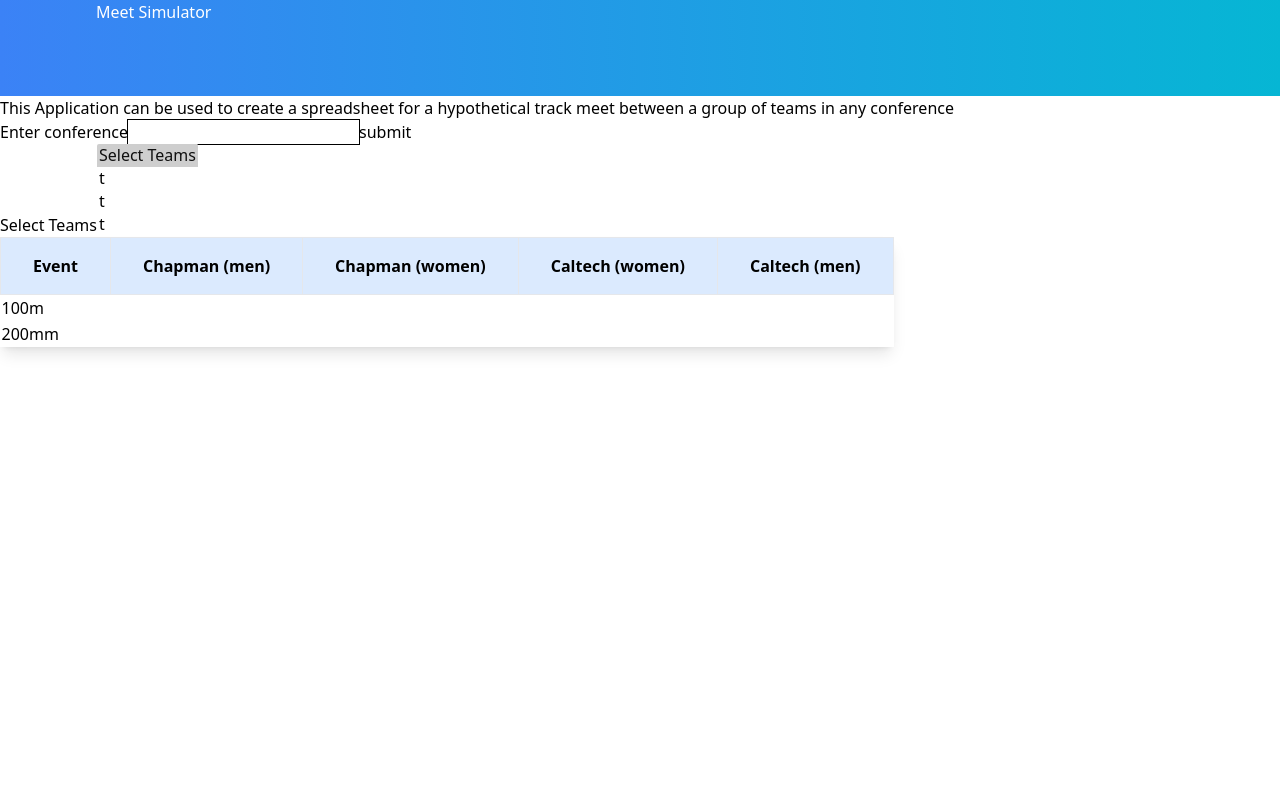
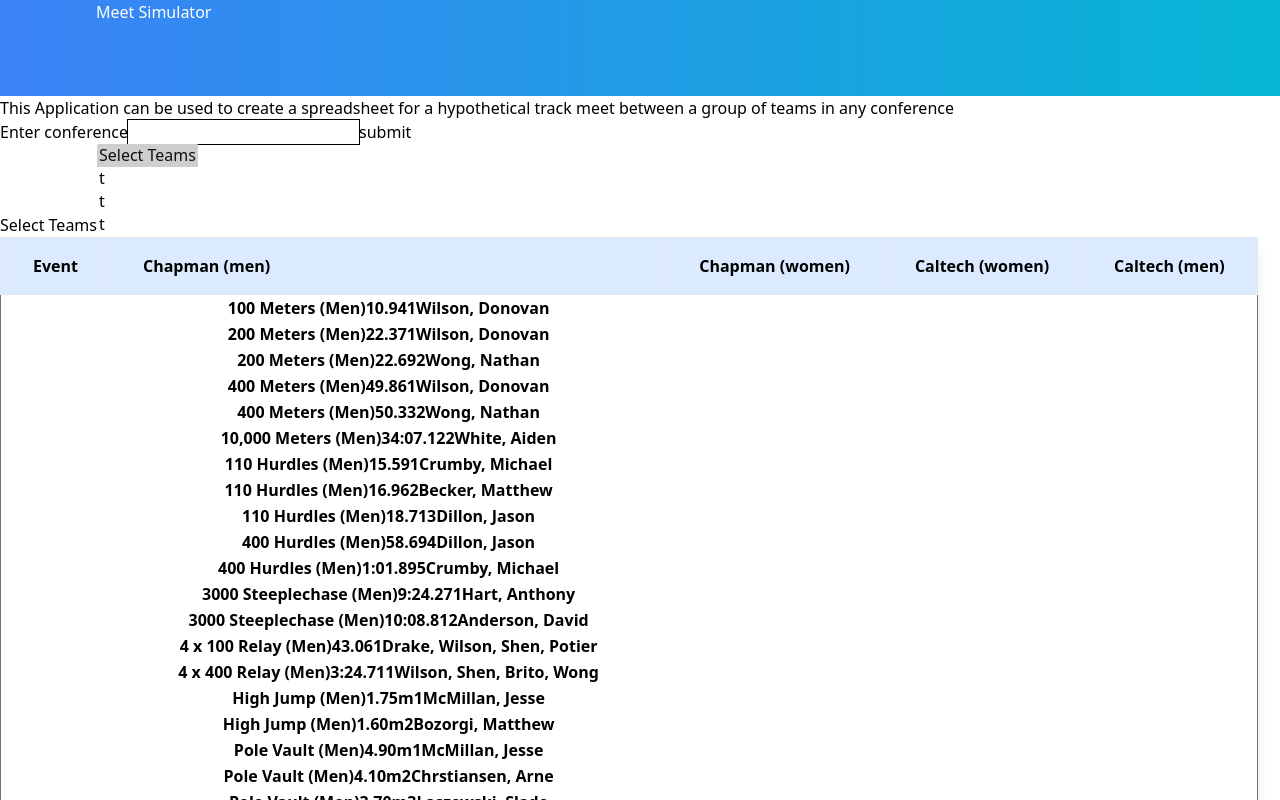
Before and after one commit to jsheh67/meetPredictorV2, a React (Create React App) app in the folder frontend/: page / in a window 1280 px wide. Shown: the top 800 px of the page. Built offline with nearby package versions, Linux system fonts and the light colour scheme.

Commit message:
working w table

```diff
--- a/frontend/src/components/ResultTable.js
+++ b/frontend/src/components/ResultTable.js
@@ -1111,26 +1111,53 @@ function ResultTable(){
         "duel": false
       };
 
+    const numTeams=meet.teams.length;
+    console.log(numTeams);
 
     const teamHeaderFactory=()=>{
-        return( meet.teams.map(t=>{
+        return(meet.teams.map(t=>{
             return (
                 <th className="bg-blue-100 border text-left px-8 py-4"> {t.teamName}{t.mOrF ? " (women)":" (men)" }</th>
             )
         }))
     }
 
+    const teamResults=(num)=>{
+        return(meet.teams[num].performances.map(p=>{
+            return(
+                <tr>
+                    <th className ="border-slate-500">{p.event}{p.result}{p.rank}{null==p.athlete ? p.athletes: p.athlete.name}</th>
+                </tr>
+            )
+        }))
+    }
+
+
+    const hundredPerformances=()=>{
+        return(meet.teams.map(t=>{
+            return (t.performances.map(p=>{
+
+                    return(
+                        <tr>
+                            <th className ="border-slate-500">{p.event}{p.result}{p.rank}{null==p.athlete ? p.athletes: p.athlete.name}</th>
+                        </tr>
+                    )}))
+        }))
+    }
+
     return(
-        <table className="shadow-lg bg-white">
+        <table className="shadow-lg bg-white border border-slate-500">
             <tr>
                 <th className="bg-blue-100 border text-left px-8 py-4">Event</th>
                 {teamHeaderFactory()}
             </tr>
             <tr>
-                <td>100m</td>
+                <td rowSpan="3">100m</td>
+                {hundredPerformances()}
             </tr>
+
             <tr>
-                <td>200mm</td>
+                <td rowSpan="3">200m</td>
             </tr>
         </table>
     )
```
